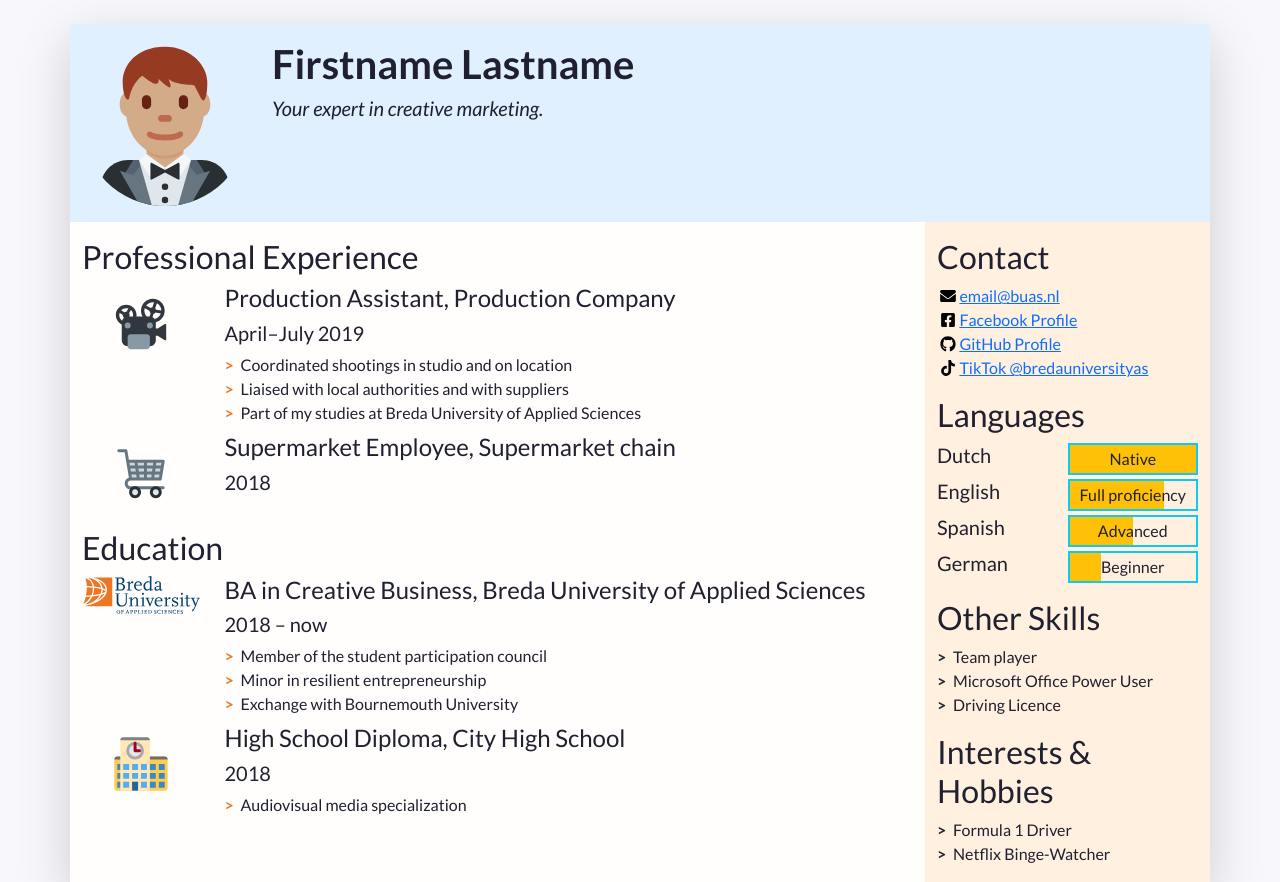
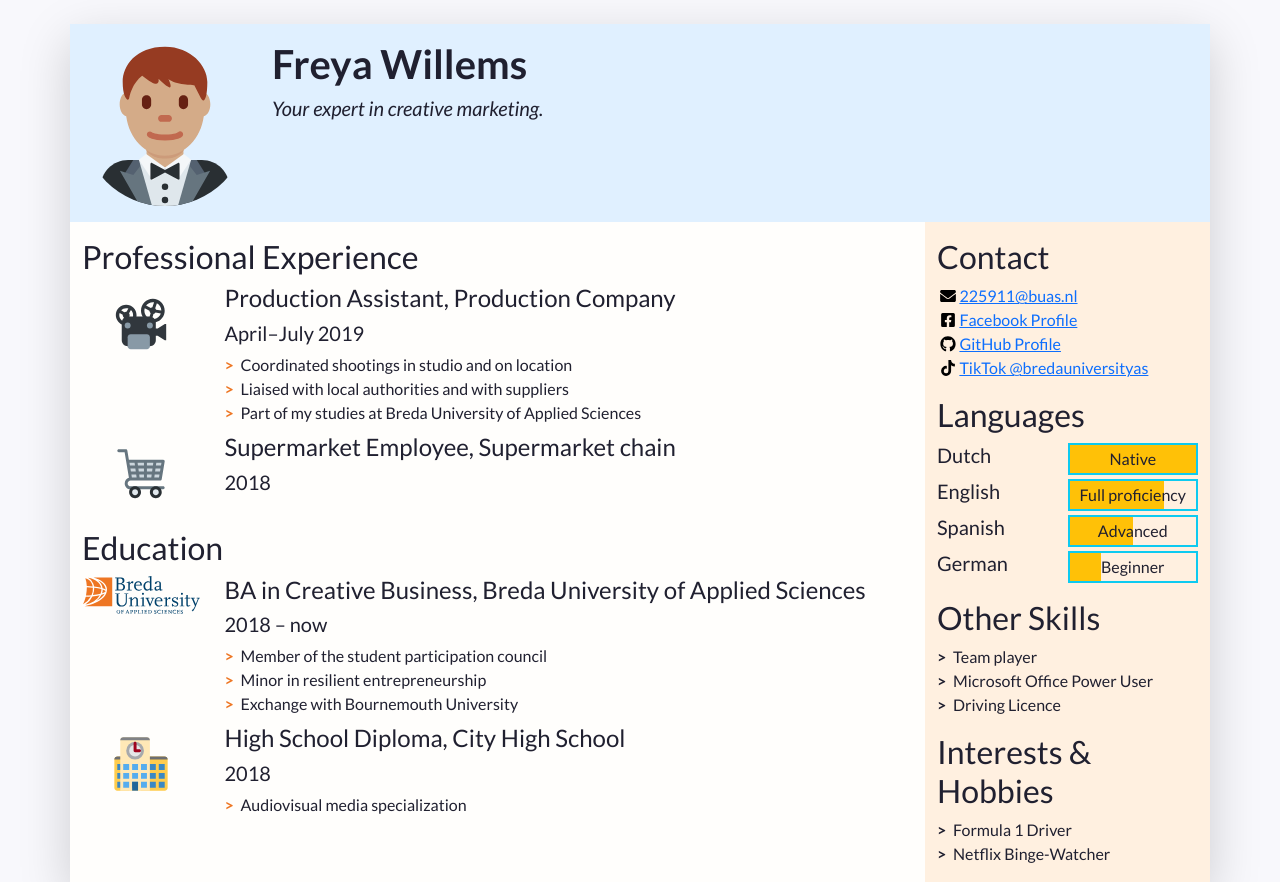
Before and after one commit to freyawillems/resum-_individual, a plain HTML site: page index.html in a window 1280 px wide. Shown: the top 882 px of the page. Drawn offline with nearby package versions, Linux system fonts and the light colour scheme.

Commit message:
Update index.html
email

```diff
--- a/index.html
+++ b/index.html
@@ -14,7 +14,7 @@
     <!-- Links to our additional CSS styles -->
     <link rel="stylesheet" href="css/styles.css">
 
-    <title>Firstname Lastname's Resumé</title>
+    <title>Freya Willems' Resumé</title>
   </head>
   <!-- End of the head -->
 
@@ -49,7 +49,7 @@
           A container to wrap around your name and tagline. Full-width at small size, then columns of increasing size.
         -->
         <div class="col-12 col-sm-8 col-md-9 col-lg-10 my-3 header-content">
-          <h1 class="fw-bolder">Firstname Lastname</h1>
+          <h1 class="fw-bolder">Freya Willems</h1>
           <h5 class="fst-italic tagline">Your expert in creative marketing.</h5>
         </div>
       </header>
@@ -174,7 +174,7 @@
               <li class="contact-item">
                 <a class="d-flex align-items-center" href="mailto:email@buas.nl" target="_blank">
                   <img class="contact-icon" src="images/icons/envelope.svg" alt="Email">
-                  email@buas.nl
+                  225911@buas.nl
                 </a>
               </li>
               <li class="contact-item">
```
